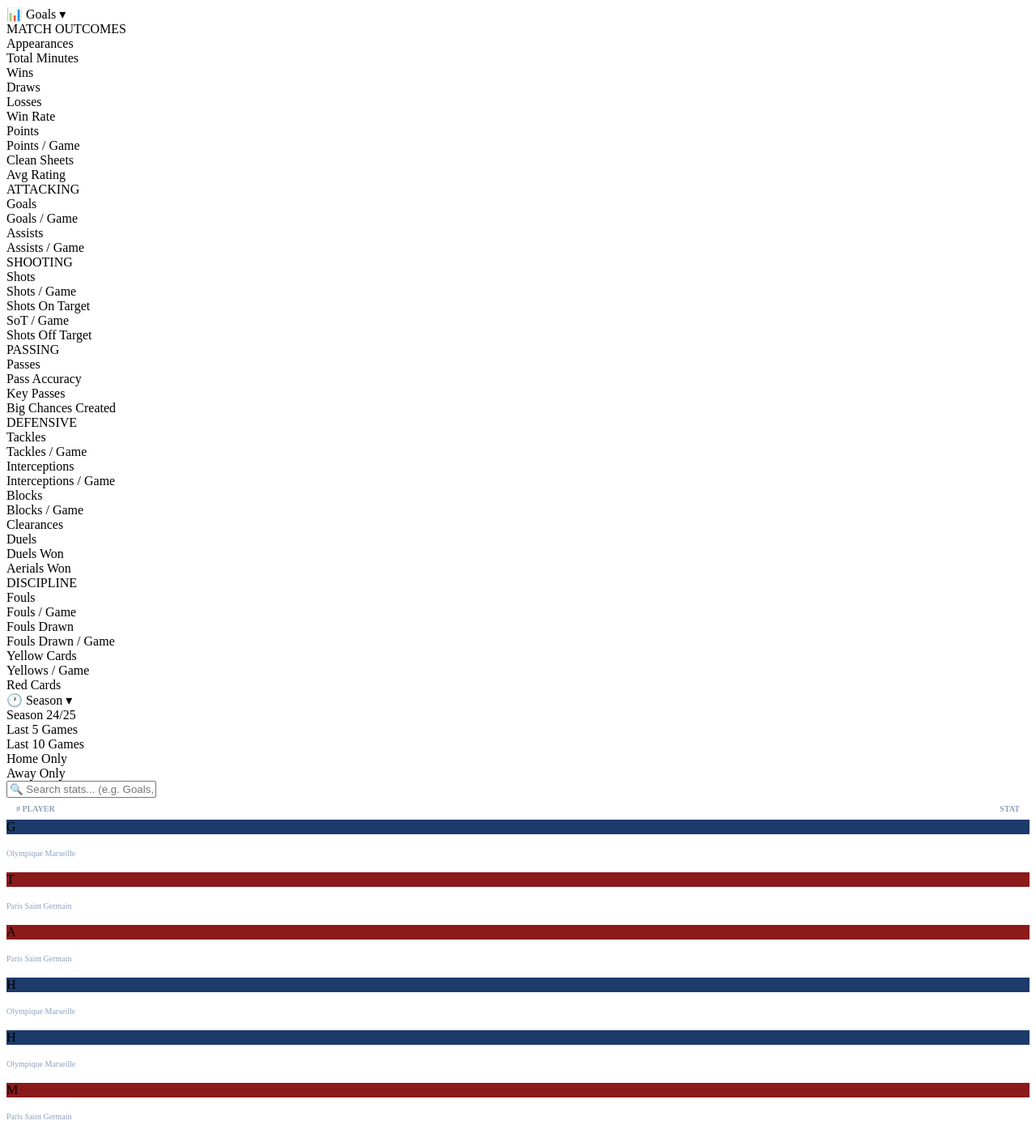
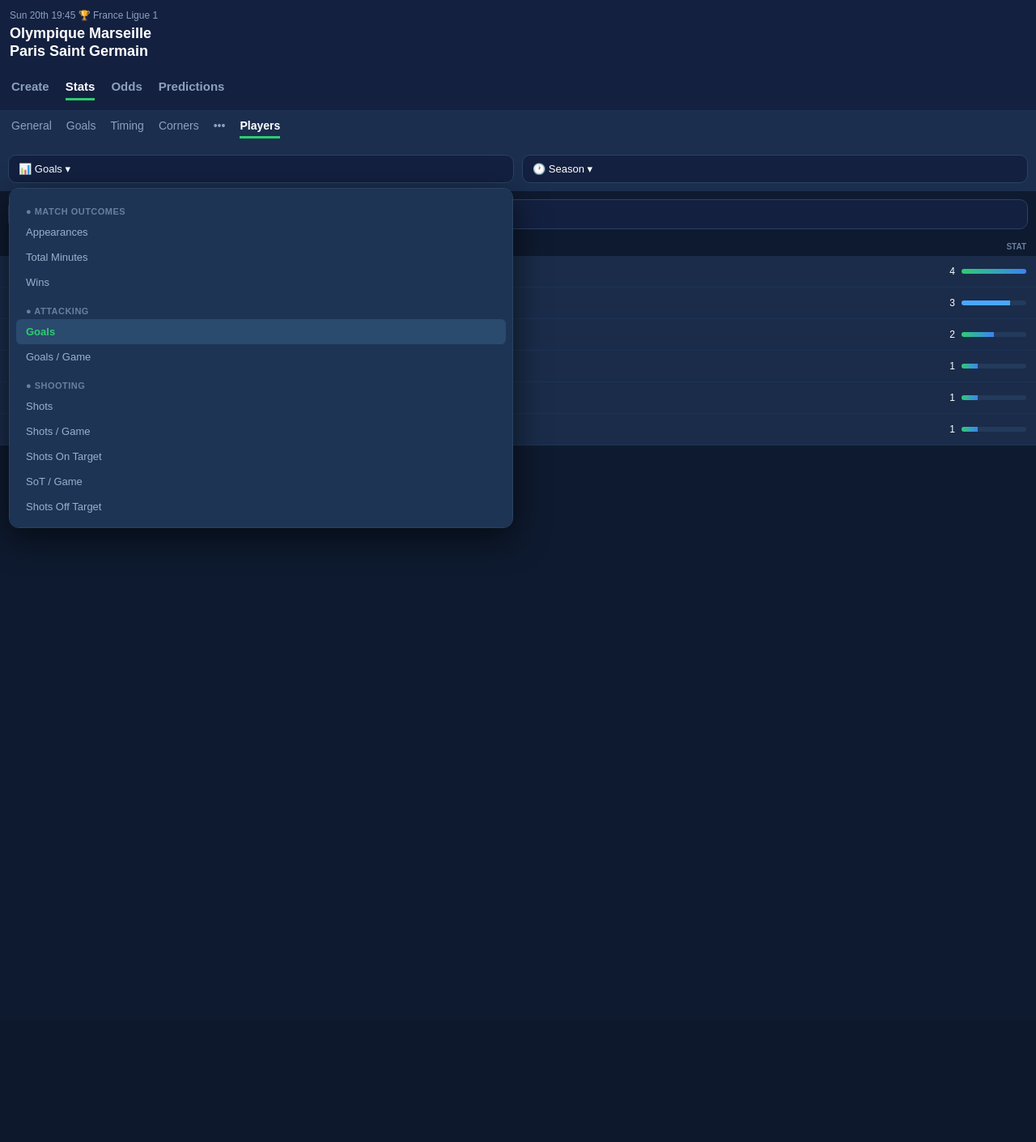
Before and after one commit to Abednico-byte/abed-predict-world, a Flask app: page /game/fr_l1/0 in a window 1280 px wide. Shown: the whole page at 81% size. After the commit the page ends 662 px from the top, so only its background shows below. Run offline with Flask 3, Linux system fonts and the light colour scheme.

Commit message:
Update game.html

```diff
--- a/templates/game.html
+++ b/templates/game.html
@@ -1,66 +1,137 @@
-<!-- PLAYERS TAB - EVERYTHING OPEN -->
+<!DOCTYPE html><html><head><meta name="viewport" content="width=device-width,initial-scale=1"><title>{{game}}</title><style>
+*{margin:0;padding:0;box-sizing:border-box}body{background:#0e1a2f;color:#cbd5e1;font-family:sans-serif;font-size:12px}
+.top{background:#132040;padding:12px}.m{font-size:18px;font-weight:800;color:#fff;line-height:22px;margin-top:4px}
+.tabs{display:flex;gap:20px;padding:12px 14px;background:#132040;border-bottom:1px solid #1e3354}.tab{color:#8da0bf;font-size:15px;font-weight:600;cursor:pointer;padding-bottom:6px}.tab.active{color:#fff;border-bottom:3px solid #2ecc71}
+.subs{display:flex;gap:18px;padding:10px 14px;background:#1b2e4e;overflow:auto;white-space:nowrap}.sub{color:#8da0bf;cursor:pointer;padding-bottom:5px;font-size:14px}.sub.active{color:#fff;border-bottom:3px solid #2ecc71;font-weight:700}
+.sec{background:#0c1830;padding:8px;text-align:center;font-weight:800;color:#fff;font-size:11px;border-top:1px solid #1e3354;border-bottom:1px solid #1e3354}
+.r{background:#1a2c4a;padding:10px 14px;border-bottom:1px solid #1e3354}.rtop{display:grid;grid-template-columns:65px 1fr 65px;text-align:center}.lv,.rv{font-weight:800;color:#fff;font-size:15px}.mid{font-size:10px;color:#8da0bf}
+.bar{height:6px;background:#233a5a;border-radius:10px;margin-top:6px;display:flex;position:relative}.bar .l{height:100%;background:#3b82f6}.bar .rbar{height:100%;background:#3b82f6;margin-left:auto}.bar::after{content:'';position:absolute;left:50%;top:0;bottom:0;width:2px;background:#0e1a2f}
+.hide{display:none!important}
+.pfilter{display:flex;gap:10px;padding:10px;background:#1b2e4e}.pdrop{flex:1;background:#132040;border:1px solid #2a4362;color:#fff;padding:9px 12px;border-radius:10px;font-size:13px;position:relative;cursor:pointer}
+.pmenu{position:absolute;top:40px;left:0;right:0;background:#1e3455;border:1px solid #2a4362;border-radius:12px;max-height:420px;overflow:auto;z-index:999;padding:8px;display:none;box-shadow:0 12px 40px rgba(0,0,0,.6)}.pmenu.open{display:block}
+.pitem{padding:8px 12px;color:#9bb0cc;font-size:13px;cursor:pointer;border-radius:6px}.pitem:hover,.pitem.active{background:#2a4a6e;color:#2ecc71;font-weight:700}
+.pcat{font-size:11px;color:#6b7f9e;font-weight:800;margin:14px 0 4px 12px;letter-spacing:.5px}
+.searchbox{width:calc(100% - 20px);background:#132040;border:1px solid #2a4362;color:#fff;padding:10px 12px;border-radius:10px;margin:10px}
+.prow{display:flex;justify-content:space-between;align-items:center;padding:12px;background:#1a2c4a;border-bottom:1px solid #1e3354}
+.sbar{width:80px;height:6px;background:#233a5a;border-radius:10px;overflow:hidden}.sfill{height:100%;background:linear-gradient(90deg,#2ecc71,#3b82f6)}
+</style></head><body>
+<div class="top"><div style="color:#8da0bf;font-size:12px">Sun 20th 19:45 🏆 France Ligue 1</div><div class="m">Olympique Marseille<br>Paris Saint Germain</div></div>
+
+<div class="tabs">
+<div class="tab" onclick="showTop('create')">Create</div>
+<div class="tab active" id="t-stats" onclick="showTop('stats')">Stats</div>
+<div class="tab" onclick="showTop('odds')">Odds</div>
+<div class="tab" onclick="showTop('pred')">Predictions</div>
+</div>
+
+<div id="content-stats">
+<div class="subs">
+<div class="sub" onclick="showS('general')">General</div>
+<div class="sub" id="s-goals" onclick="showS('goals')">Goals</div>
+<div class="sub" onclick="showS('timing')">Timing</div>
+<div class="sub" onclick="showS('corners')">Corners</div>
+<div class="sub" id="s-more" onclick="toggleMore()">•••</div>
+<div class="sub" id="s-cards" onclick="showS('cards')" style="display:none">Cards</div>
+<div class="sub active" id="s-players" onclick="showS('players')">Players</div>
+</div>
+
+<div id="tab-general" class="hide"><div class="sec">General Stats</div><div class="r"><div class="rtop"><div class="lv">4.33</div><div class="mid">AVG GOALS</div><div class="rv">4.00</div></div></div></div>
+<div id="tab-goals" class="hide">
+<div class="sec">Overall vs Away</div>
+<div class="r"><div class="rtop"><div class="lv">4.33</div><div class="mid">AVG GOALS</div><div class="rv">4.00</div></div><div class="bar"><div class="l" style="width:52%"></div><div class="rbar" style="width:48%"></div></div></div>
+<div class="r"><div class="rtop"><div class="lv">100%</div><div class="mid">+2.5 GOALS %</div><div class="rv">100%</div></div></div>
+</div>
+<div id="tab-timing" class="hide"><div class="sec">Timing</div><div class="r">1ST GOAL AVG 9.00 vs 15.33</div></div>
+<div id="tab-corners" class="hide"><div class="sec">Corners</div><div class="r">12.0 vs 9.0 PG</div></div>
+<div id="tab-cards" class="hide"><div class="sec">Cards</div><div class="r">AVG CARDS 4.00 vs 3.33</div></div>
+
+<!-- PLAYERS TAB - THIS IS YOUR SCREENSHOT - UNDER GAME -->
 <div id="tab-players">
 <div class="pfilter">
-<div class="pdrop" onclick="toggleMenu('m1')">📊 <span id="cat">Goals</span> ▾
-<div id="m1" class="pmenu">
-<div class="pcat">MATCH OUTCOMES</div>
+<div class="pdrop" id="d1" onclick="toggleMenu('m1')">📊 <span id="cat">Goals</span> ▾
+<div id="m1" class="pmenu open">
+<div class="pcat">● MATCH OUTCOMES</div>
 <div class="pitem" onclick="pick('Appearances')">Appearances</div>
 <div class="pitem" onclick="pick('Total Minutes')">Total Minutes</div>
 <div class="pitem" onclick="pick('Wins')">Wins</div>
-<div class="pitem" onclick="pick('Draws')">Draws</div>
-<div class="pitem" onclick="pick('Losses')">Losses</div>
-<div class="pitem" onclick="pick('Win Rate')">Win Rate</div>
-<div class="pitem" onclick="pick('Points')">Points</div>
-<div class="pitem" onclick="pick('Points / Game')">Points / Game</div>
-<div class="pitem" onclick="pick('Clean Sheets')">Clean Sheets</div>
-<div class="pitem" onclick="pick('Avg Rating')">Avg Rating</div>
-<div class="pcat">ATTACKING</div>
-<div class="pitem" onclick="pick('Goals')">Goals</div>
+<div class="pcat">● ATTACKING</div>
+<div class="pitem active" onclick="pick('Goals')">Goals</div>
 <div class="pitem" onclick="pick('Goals / Game')">Goals / Game</div>
-<div class="pitem" onclick="pick('Assists')">Assists</div>
-<div class="pitem" onclick="pick('Assists / Game')">Assists / Game</div>
-<div class="pcat">SHOOTING</div>
+<div class="pcat">● SHOOTING</div>
 <div class="pitem" onclick="pick('Shots')">Shots</div>
 <div class="pitem" onclick="pick('Shots / Game')">Shots / Game</div>
 <div class="pitem" onclick="pick('Shots On Target')">Shots On Target</div>
 <div class="pitem" onclick="pick('SoT / Game')">SoT / Game</div>
 <div class="pitem" onclick="pick('Shots Off Target')">Shots Off Target</div>
-<div class="pcat">PASSING</div>
+<div class="pcat">● PASSING</div>
 <div class="pitem" onclick="pick('Passes')">Passes</div>
 <div class="pitem" onclick="pick('Pass Accuracy')">Pass Accuracy</div>
 <div class="pitem" onclick="pick('Key Passes')">Key Passes</div>
-<div class="pitem" onclick="pick('Big Chances Created')">Big Chances Created</div>
-<div class="pcat">DEFENSIVE</div>
+<div class="pcat">● DEFENSIVE</div>
 <div class="pitem" onclick="pick('Tackles')">Tackles</div>
-<div class="pitem" onclick="pick('Tackles / Game')">Tackles / Game</div>
-<div class="pitem" onclick="pick('Interceptions')">Interceptions</div>
-<div class="pitem" onclick="pick('Interceptions / Game')">Interceptions / Game</div>
-<div class="pitem" onclick="pick('Blocks')">Blocks</div>
-<div class="pitem" onclick="pick('Blocks / Game')">Blocks / Game</div>
 <div class="pitem" onclick="pick('Clearances')">Clearances</div>
 <div class="pitem" onclick="pick('Duels')">Duels</div>
 <div class="pitem" onclick="pick('Duels Won')">Duels Won</div>
 <div class="pitem" onclick="pick('Aerials Won')">Aerials Won</div>
-<div class="pcat">DISCIPLINE</div>
+<div class="pcat">● DISCIPLINE</div>
 <div class="pitem" onclick="pick('Fouls')">Fouls</div>
 <div class="pitem" onclick="pick('Fouls / Game')">Fouls / Game</div>
 <div class="pitem" onclick="pick('Fouls Drawn')">Fouls Drawn</div>
-<div class="pitem" onclick="pick('Fouls Drawn / Game')">Fouls Drawn / Game</div>
 <div class="pitem" onclick="pick('Yellow Cards')">Yellow Cards</div>
-<div class="pitem" onclick="pick('Yellows / Game')">Yellows / Game</div>
-<div class="pitem" onclick="pick('Red Cards')">Red Cards</div>
 </div>
 </div>
-<div class="pdrop" onclick="toggleMenu('m2')">🕐 Season ▾<div id="m2" class="pmenu"><div class="pitem" onclick="document.getElementById('m2').classList.remove('open')">Season 24/25</div><div class="pitem" onclick="document.getElementById('m2').classList.remove('open')">Last 5 Games</div><div class="pitem" onclick="document.getElementById('m2').classList.remove('open')">Last 10 Games</div><div class="pitem" onclick="document.getElementById('m2').classList.remove('open')">Home Only</div><div class="pitem" onclick="document.getElementById('m2').classList.remove('open')">Away Only</div></div></div>
+<div class="pdrop" onclick="toggleMenu('m2')">🕐 <span>Season</span> ▾<div id="m2" class="pmenu"><div class="pitem">Season 24/25</div><div class="pitem">Last 10</div><div class="pitem">Home Only</div><div class="pitem">Away Only</div></div></div>
 </div>
-<input class="searchbox" placeholder="🔍 Search stats... (e.g. Goals, Tackles, Fouls)" onkeyup="filterP(this.value)" id="sbox">
-<div style="display:flex;justify-content:space-between;padding:8px 12px;color:#8da0bf;font-size:10px;font-weight:700"><div># PLAYER</div><div>STAT</div></div>
+
+<input class="searchbox" placeholder="🔍 Search stats..." onkeyup="filterP(this.value)">
+<div style="display:flex;justify-content:space-between;padding:6px 12px;color:#6b7f9e;font-size:10px;font-weight:700"><div></div><div>STAT</div></div>
+
 <div id="plist">
-<div class="prow" data-name="Gouiri Marseille"><div class="pname"><div class="av" style="background:#1c3a6a">G</div><div><div style="color:#fff;font-weight:700">A. Gouiri</div><div style="font-size:10px;color:#8da0bf">Olympique Marseille</div></div></div><div class="pstat"><div style="color:#fff;font-weight:800">4</div><div class="sbar"><div class="sfill" style="width:100%"></div></div></div></div>
-<div class="prow" data-name="Torres Garcia PSG"><div class="pname"><div class="av" style="background:#8b1a1a">T</div><div><div style="color:#fff;font-weight:700">F. Torres Garcia</div><div style="font-size:10px;color:#8da0bf">Paris Saint Germain</div></div></div><div class="pstat"><div style="color:#fff;font-weight:800">3</div><div class="sbar"><div class="sfill" style="width:75%"></div></div></div></div>
-<div class="prow" data-name="Aoas Correa PSG"><div class="pname"><div class="av" style="background:#8b1a1a">A</div><div><div style="color:#fff;font-weight:700">M. Aoás Corrêa</div><div style="font-size:10px;color:#8da0bf">Paris Saint Germain</div></div></div><div class="pstat"><div style="color:#fff;font-weight:800">2</div><div class="sbar"><div class="sfill" style="width:50%"></div></div></div></div>
-<div class="prow" data-name="Hikram Abdallah Marseille"><div class="pname"><div class="av" style="background:#1c3a6a">H</div><div><div style="color:#fff;font-weight:700">K. Hikram Abdallah</div><div style="font-size:10px;color:#8da0bf">Olympique Marseille</div></div></div><div class="pstat"><div style="color:#fff;font-weight:800">1</div><div class="sbar"><div class="sfill" style="width:25%"></div></div></div></div>
-<div class="prow" data-name="Hojbjerg Marseille"><div class="pname"><div class="av" style="background:#1c3a6a">H</div><div><div style="color:#fff;font-weight:700">P. Højbjerg</div><div style="font-size:10px;color:#8da0bf">Olympique Marseille</div></div></div><div class="pstat"><div style="color:#fff;font-weight:800">1</div><div class="sbar"><div class="sfill" style="width:25%"></div></div></div></div>
-<div class="prow" data-name="Machado Ferreira PSG"><div class="pname"><div class="av" style="background:#8b1a1a">M</div><div><div style="color:#fff;font-weight:700">V. Machado Ferreira</div><div style="font-size:10px;color:#8da0bf">Paris Saint Germain</div></div></div><div class="pstat"><div style="color:#fff;font-weight:800">1</div><div class="sbar"><div class="sfill" style="width:25%"></div></div></div></div>
+<div class="prow"><div style="color:#fff;font-weight:700">A. Gouiri - Marseille</div><div style="display:flex;gap:8px;align-items:center"><div style="color:#fff">4</div><div class="sbar"><div class="sfill" style="width:100%"></div></div></div></div>
+<div class="prow"><div style="color:#fff;font-weight:700">F. Torres Garcia - PSG</div><div style="display:flex;gap:8px;align-items:center"><div style="color:#fff">3</div><div class="sbar"><div class="sfill" style="width:75%;background:#4aa8ff"></div></div></div></div>
+<div class="prow"><div style="color:#fff;font-weight:700">M. Aoás Corrêa - PSG</div><div style="display:flex;gap:8px;align-items:center"><div style="color:#fff">2</div><div class="sbar"><div class="sfill" style="width:50%"></div></div></div></div>
+<div class="prow"><div style="color:#fff;font-weight:700">K. Hikram Abdallah - Marseille</div><div style="display:flex;gap:8px;align-items:center"><div style="color:#fff">1</div><div class="sbar"><div class="sfill" style="width:25%"></div></div></div></div>
+<div class="prow"><div style="color:#fff;font-weight:700">P. Højbjerg - Marseille</div><div style="display:flex;gap:8px;align-items:center"><div style="color:#fff">1</div><div class="sbar"><div class="sfill" style="width:25%"></div></div></div></div>
+<div class="prow"><div style="color:#fff;font-weight:700">V. Machado Ferreira - PSG</div><div style="display:flex;gap:8px;align-items:center"><div style="color:#fff">1</div><div class="sbar"><div class="sfill" style="width:25%"></div></div></div></div>
 </div>
 </div>
+</div>
+
+<div id="content-odds" class="hide"><div class="sec">Odds</div></div>
+<div id="content-pred" class="hide"><div class="sec">Predictions</div></div>
+<div id="content-create" class="hide"><div class="sec">Create</div></div>
+
+<script>
+function showS(n){
+ document.querySelectorAll('[id^="tab-"]').forEach(e=>e.classList.add('hide'));
+ document.getElementById('tab-'+n).classList.remove('hide');
+ document.querySelectorAll('.sub').forEach(e=>e.classList.remove('active'));
+ let el=document.getElementById('s-'+n); if(el) el.classList.add('active');
+}
+function showTop(n){ /* keep stats */ }
+function toggleMenu(id){
+ let m=document.getElementById(id);
+ let open=m.classList.contains('open');
+ document.querySelectorAll('.pmenu').forEach(x=>x.classList.remove('open'));
+ if(!open) m.classList.add('open');
+}
+function pick(v){
+ document.getElementById('cat').innerText=v;
+ document.getElementById('m1').classList.remove('open');
+ document.querySelectorAll('.pitem').forEach(p=>p.classList.remove('active'));
+ event.target.classList.add('active');
+}
+function filterP(q){
+ q=q.toLowerCase();
+ document.querySelectorAll('#plist .prow').forEach(r=>{
+  r.style.display=r.innerText.toLowerCase().includes(q)?'flex':'none';
+ });
+}
+function toggleMore(){
+ let c=document.getElementById('s-cards');
+ c.style.display=c.style.display==='none'?'block':'none';
+ document.getElementById('s-more').classList.toggle('active');
+}
+showS('players');
+</script>
+</body></html>
```
